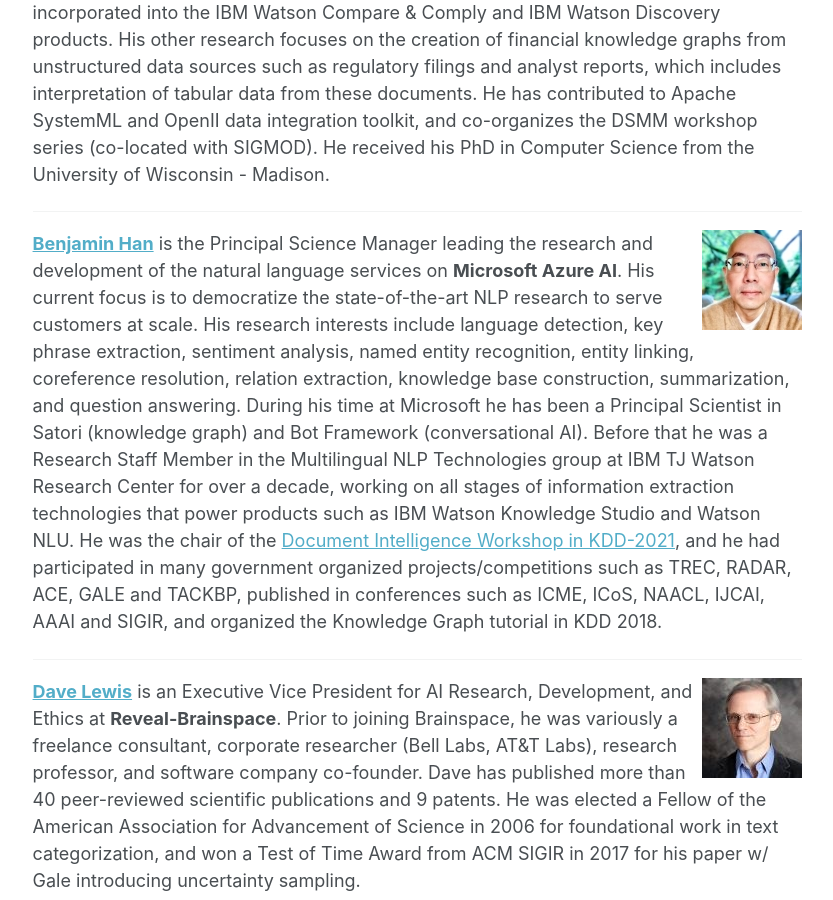
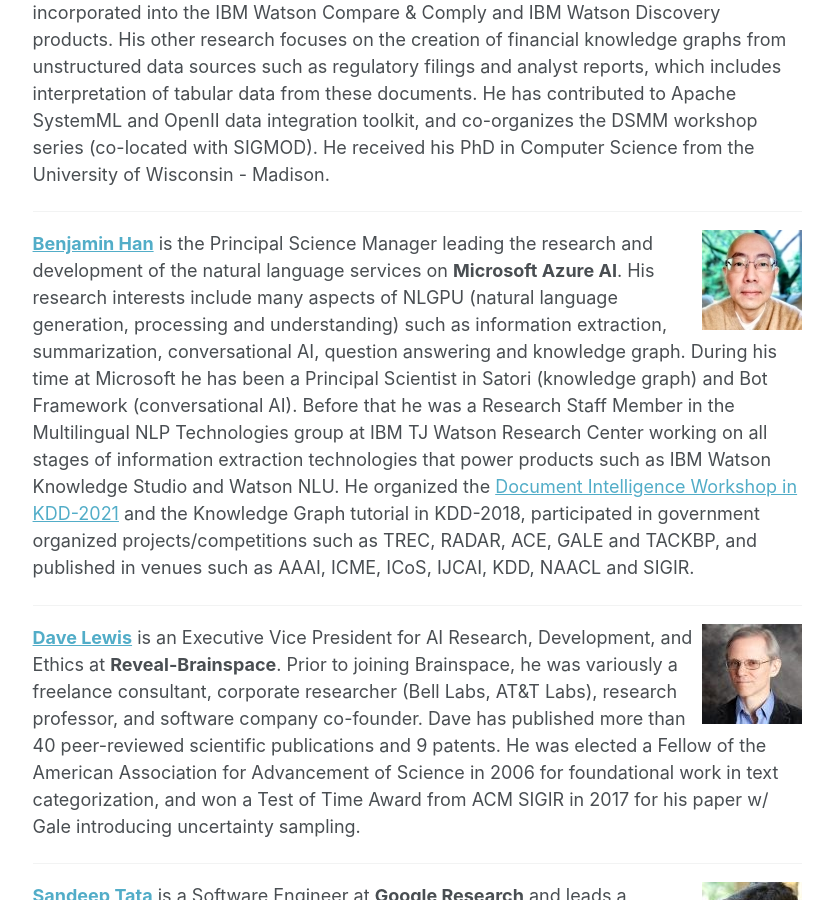
Before and after one commit to document-intelligence/DI-2022, a Jekyll site: the page built from _pages/organization.md, in a window 1280 px wide and 900 px high, scrolled down 434 px. Shown: the whole window, without its empty margins (249-1082 px from the left). Built offline with Jekyll 4.4.1, drawn with Linux system fonts in a browser that asks for light colours.

Commit message:
Update organization.md

```diff
--- a/_pages/organization.md
+++ b/_pages/organization.md
@@ -26,24 +26,19 @@ the University of Wisconsin - Madison.
 
 ------
 
-<img src='/DI-2022/images/DI-2022_ben.jpg' align="right">**[Benjamin Han](https://www.linkedin.com/in/benjaminhan/)** is the Principal Science Manager leading the research
-and development of the natural language services on **Microsoft Azure
-AI**. His current focus is to democratize the
-state-of-the-art NLP research to serve customers at scale. His
-research interests include language detection, key phrase extraction,
-sentiment analysis, named entity recognition, entity linking,
-coreference resolution, relation extraction, knowledge base
-construction, summarization, and question answering. During his time
+<img src='/DI-2022/images/DI-2022_ben.jpg' align="right">**[Benjamin Han](https://www.linkedin.com/in/benjaminhan/)** is the Principal Science Manager leading the research and development of the natural language services on **Microsoft Azure
+AI**. His research interests include many aspects of NLGPU (natural language generation,
+processing and understanding) such as information extraction, summarization,
+conversational AI, question answering and knowledge graph. During his time
 at Microsoft he has been a Principal Scientist in Satori (knowledge
 graph) and Bot Framework (conversational AI). Before that he was a
 Research Staff Member in the Multilingual NLP Technologies group at
-IBM TJ Watson Research Center for over a decade, working on all stages
+IBM TJ Watson Research Center working on all stages
 of information extraction technologies that power products such as IBM
-Watson Knowledge Studio and Watson NLU. He was the chair of the [Document Intelligence Workshop in KDD-2021](https://document-intelligence.github.io/DI-2021/), and he had participated in many
-government organized projects/competitions such as TREC, RADAR, ACE,
-GALE and TACKBP, published in conferences such as ICME, ICoS, NAACL,
-IJCAI, AAAI and SIGIR, and organized the Knowledge Graph tutorial in
-KDD 2018.
+Watson Knowledge Studio and Watson NLU. He organized the
+[Document Intelligence Workshop in KDD-2021](https://document-intelligence.github.io/DI-2021/) and the Knowledge Graph tutorial in
+KDD-2018, participated in government organized projects/competitions such as TREC, RADAR, ACE,
+GALE and TACKBP, and published in venues such as AAAI, ICME, ICoS, IJCAI, KDD, NAACL and SIGIR.
 
 ------
 
```
